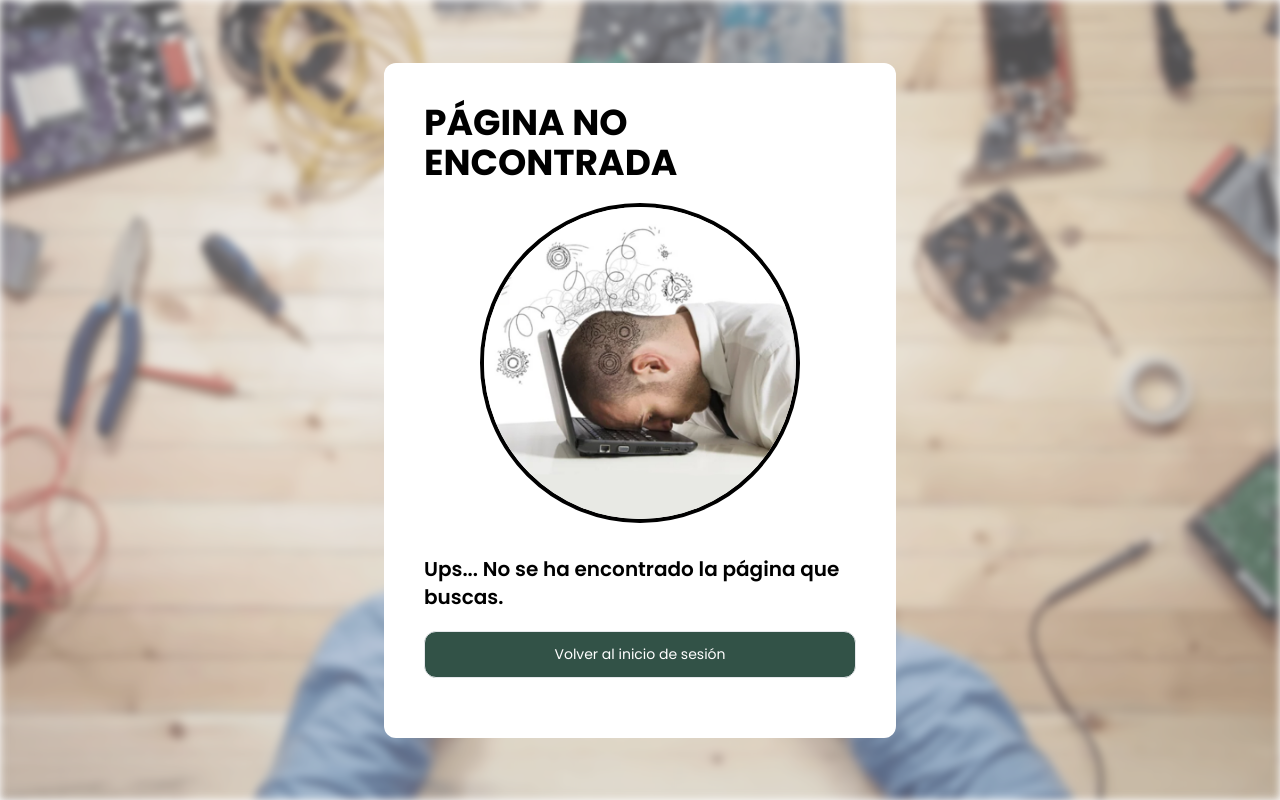
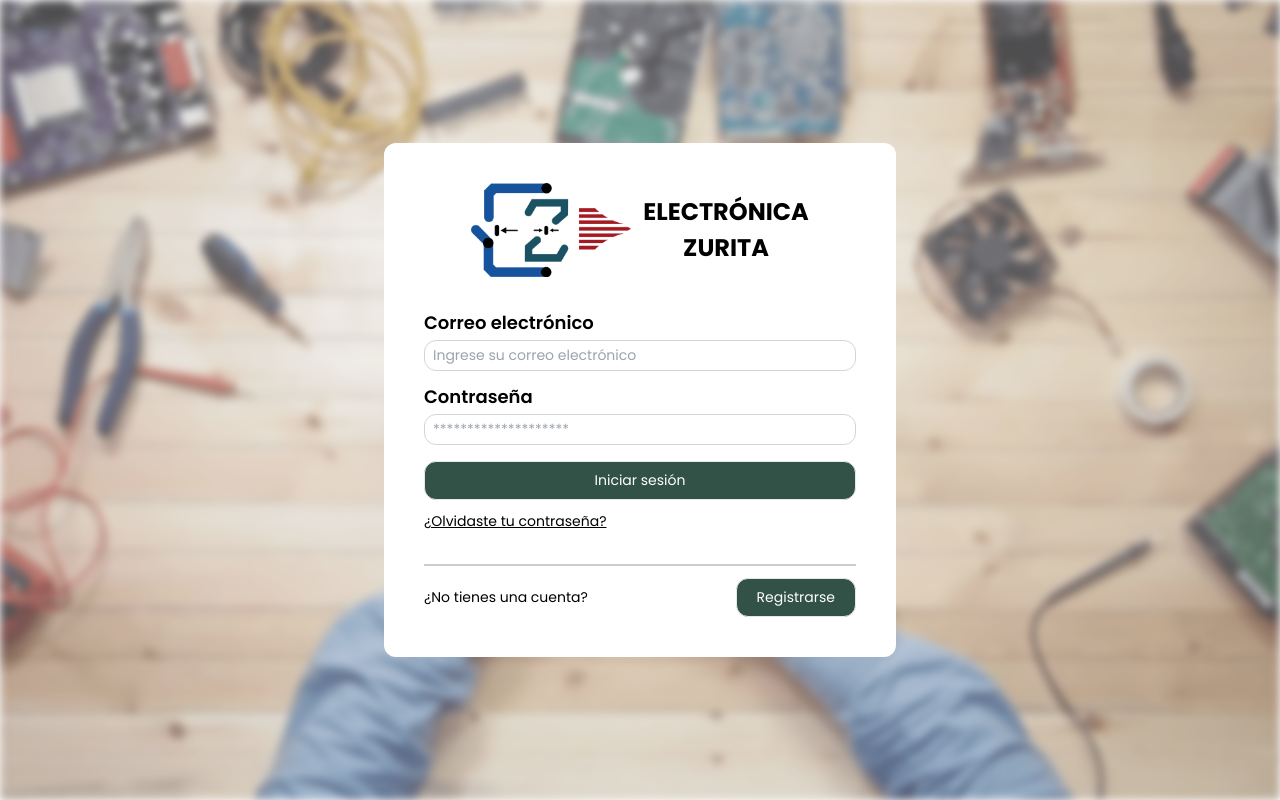
Before and after one commit to 4lanPz/Electronica_Zurita, a React (Vite) app: page /login in a window 1280 px wide. Built offline with nearby package versions, Linux system fonts and the light colour scheme.

Commit message:
login correccion

```diff
--- a/src/App.jsx
+++ b/src/App.jsx
@@ -30,6 +30,7 @@ function App() {
           <Route index element={<Login/>}/>
 
           <Route path='/' element={<Auth/>}>
+            <Route path='login' element={<Login/>}/>
             <Route path='register' element={<Register/>}/>
             <Route path='forgot' element={<Forgot/>}/>
             <Route path='confirmar/:token' element={<Confirmar/>}/>
@@ -41,15 +42,13 @@ function App() {
             <PrivateRoute>
               <Routes>
                 <Route element={<Dashboard />}>
-                  {/* <Route index element={<Perfil />} /> */}
-                  <Route index element={<Perfil />} />
-                  <Route path='listar' element={<Listar />} />
-                  <Route path='visualizar/:id' element={<Visualizar />} />
-                  <Route path='crearcliente' element={
+                  <Route index element={
                       <PrivateRouteWithRole>
                         <CrearCliente />
                       </PrivateRouteWithRole>
-                  }/>
+                  } />
+                  <Route path='listar' element={<Listar />} />
+                  <Route path='visualizar/:id' element={<Visualizar />} />
                   <Route path='crearequipo' element={
                       <PrivateRouteWithRole>
                         <CrearEquipo />
--- a/src/paginas/Login.jsx
+++ b/src/paginas/Login.jsx
@@ -35,7 +35,7 @@ export const Login = () => {
       setform({});
       setTimeout(() => {
         setMensaje({});
-      }, 10000);
+      }, 60000);
     }
   };
 
```
